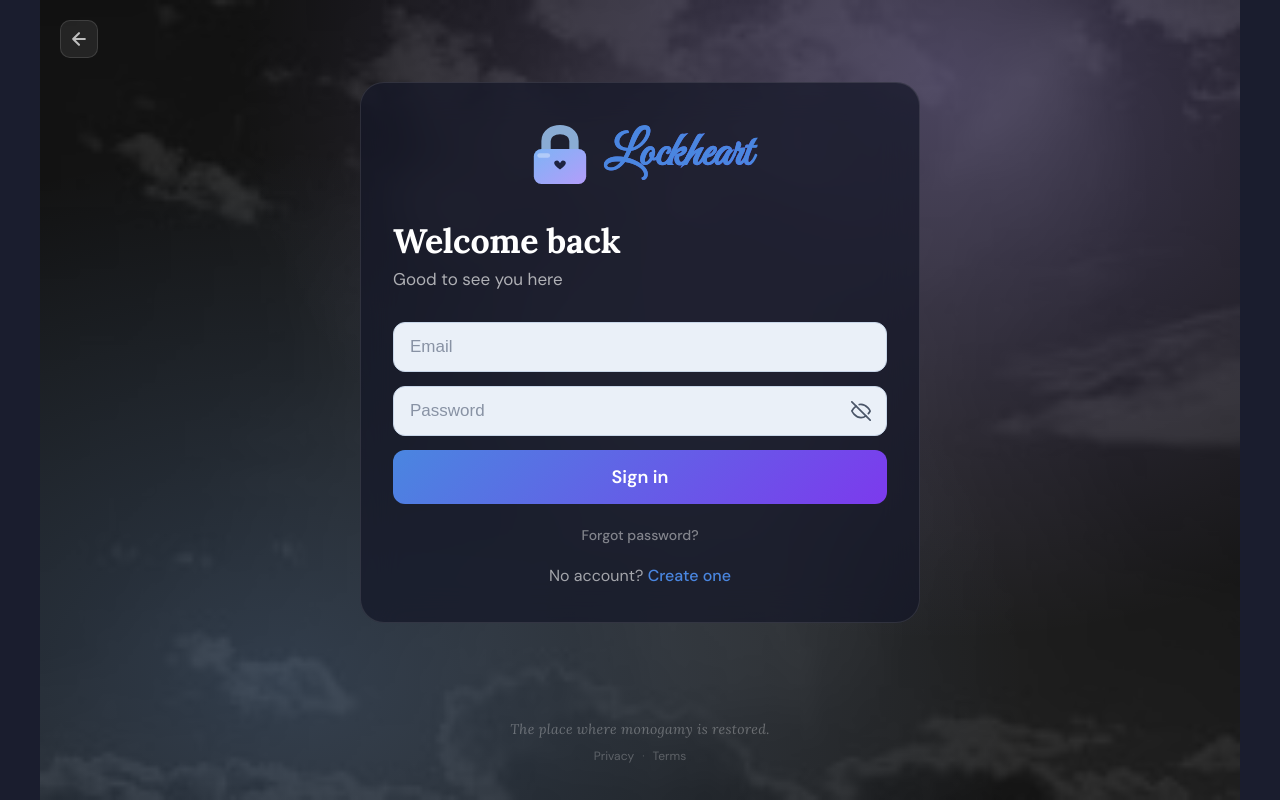
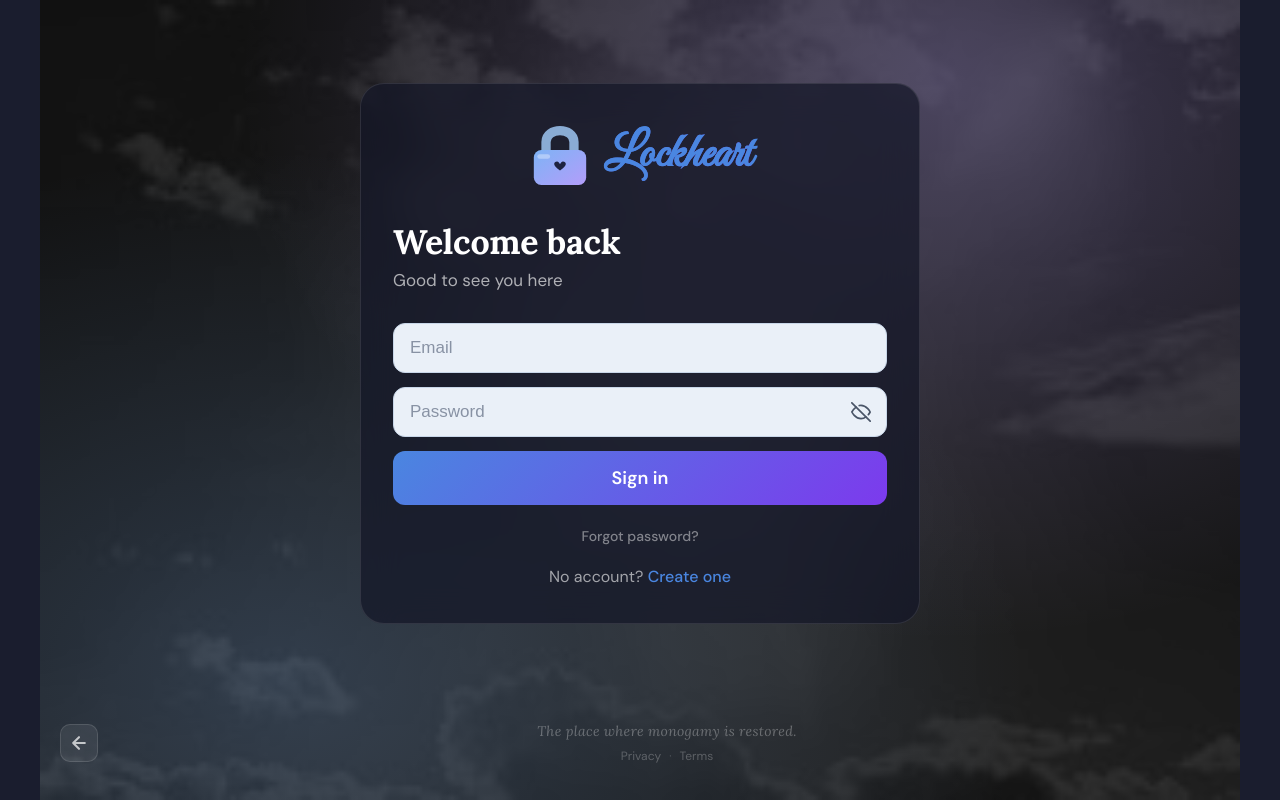
Before and after one commit to mmbower1/dating-app, a React (Vite) app: page /login in a window 1280 px wide. Built offline with nearby package versions, Linux system fonts and the light colour scheme; no server answers.

Commit message:
Move back arrow to bottom-left of auth footer
Button now sits in the footer row alongside the tagline/links
instead of floating over the page content.

Co-Authored-By: Claude Sonnet 4.6 <noreply@anthropic.com>

```diff
--- a/src/index.css
+++ b/src/index.css
@@ -128,16 +128,13 @@ h1, h2, h3 {
 }
 
 .auth-back-btn {
-  position: absolute;
-  top: 20px;
-  left: 20px;
-  z-index: 10;
   background: rgba(255, 255, 255, 0.08);
   border: 1px solid rgba(255, 255, 255, 0.12);
   border-radius: 10px;
   color: rgba(255, 255, 255, 0.7);
   width: 38px;
   height: 38px;
+  flex-shrink: 0;
   display: flex;
   align-items: center;
   justify-content: center;
@@ -153,11 +150,18 @@ h1, h2, h3 {
 .auth-footer {
   position: relative;
   z-index: 2;
+  padding: 16px 20px 36px;
+  display: flex;
+  align-items: center;
+  gap: 16px;
+}
+
+.auth-footer-center {
+  flex: 1;
   text-align: center;
-  padding: 16px 20px 36px;
-  display: flex;
-  flex-direction: column;
-  gap: 10px;
+  display: flex;
+  flex-direction: column;
+  gap: 8px;
 }
 
 .auth-footer-tagline {
--- a/src/pages/Login.tsx
+++ b/src/pages/Login.tsx
@@ -43,11 +43,6 @@ const Login = () => {
 
   return (
     <div className="auth-page">
-      <button className="auth-back-btn" onClick={() => navigate('/')} aria-label="Back to home">
-        <svg width="20" height="20" viewBox="0 0 24 24" fill="none" stroke="currentColor" strokeWidth="2.5" strokeLinecap="round" strokeLinejoin="round">
-          <path d="M19 12H5M12 5l-7 7 7 7" />
-        </svg>
-      </button>
       <div className="auth-content">
         <div className="auth-card">
           <div className="auth-logo">
@@ -94,11 +89,18 @@ const Login = () => {
         </div>
       </div>
       <div className="auth-footer">
-        <span className="auth-footer-tagline">The place where monogamy is restored.</span>
-        <div className="auth-footer-links">
-          <a href="/privacy">Privacy</a>
-          <span>·</span>
-          <a href="/terms">Terms</a>
+        <button className="auth-back-btn" onClick={() => navigate('/')} aria-label="Back to home">
+          <svg width="20" height="20" viewBox="0 0 24 24" fill="none" stroke="currentColor" strokeWidth="2.5" strokeLinecap="round" strokeLinejoin="round">
+            <path d="M19 12H5M12 5l-7 7 7 7" />
+          </svg>
+        </button>
+        <div className="auth-footer-center">
+          <span className="auth-footer-tagline">The place where monogamy is restored.</span>
+          <div className="auth-footer-links">
+            <a href="/privacy">Privacy</a>
+            <span>·</span>
+            <a href="/terms">Terms</a>
+          </div>
         </div>
       </div>
     </div>
--- a/src/pages/Register.tsx
+++ b/src/pages/Register.tsx
@@ -91,11 +91,6 @@ const Register = () => {
 
   return (
     <div className="auth-page">
-      <button className="auth-back-btn" onClick={() => navigate('/')} aria-label="Back to home">
-        <svg width="20" height="20" viewBox="0 0 24 24" fill="none" stroke="currentColor" strokeWidth="2.5" strokeLinecap="round" strokeLinejoin="round">
-          <path d="M19 12H5M12 5l-7 7 7 7" />
-        </svg>
-      </button>
       <div className="auth-content">
         <div className="auth-card">
           <div className="auth-logo">
@@ -217,11 +212,18 @@ const Register = () => {
         </div>
       </div>
       <div className="auth-footer">
-        <span className="auth-footer-tagline">The place where monogamy is restored.</span>
-        <div className="auth-footer-links">
-          <a href="/privacy">Privacy</a>
-          <span>·</span>
-          <a href="/terms">Terms</a>
+        <button className="auth-back-btn" onClick={() => navigate('/')} aria-label="Back to home">
+          <svg width="20" height="20" viewBox="0 0 24 24" fill="none" stroke="currentColor" strokeWidth="2.5" strokeLinecap="round" strokeLinejoin="round">
+            <path d="M19 12H5M12 5l-7 7 7 7" />
+          </svg>
+        </button>
+        <div className="auth-footer-center">
+          <span className="auth-footer-tagline">The place where monogamy is restored.</span>
+          <div className="auth-footer-links">
+            <a href="/privacy">Privacy</a>
+            <span>·</span>
+            <a href="/terms">Terms</a>
+          </div>
         </div>
       </div>
     </div>
```
